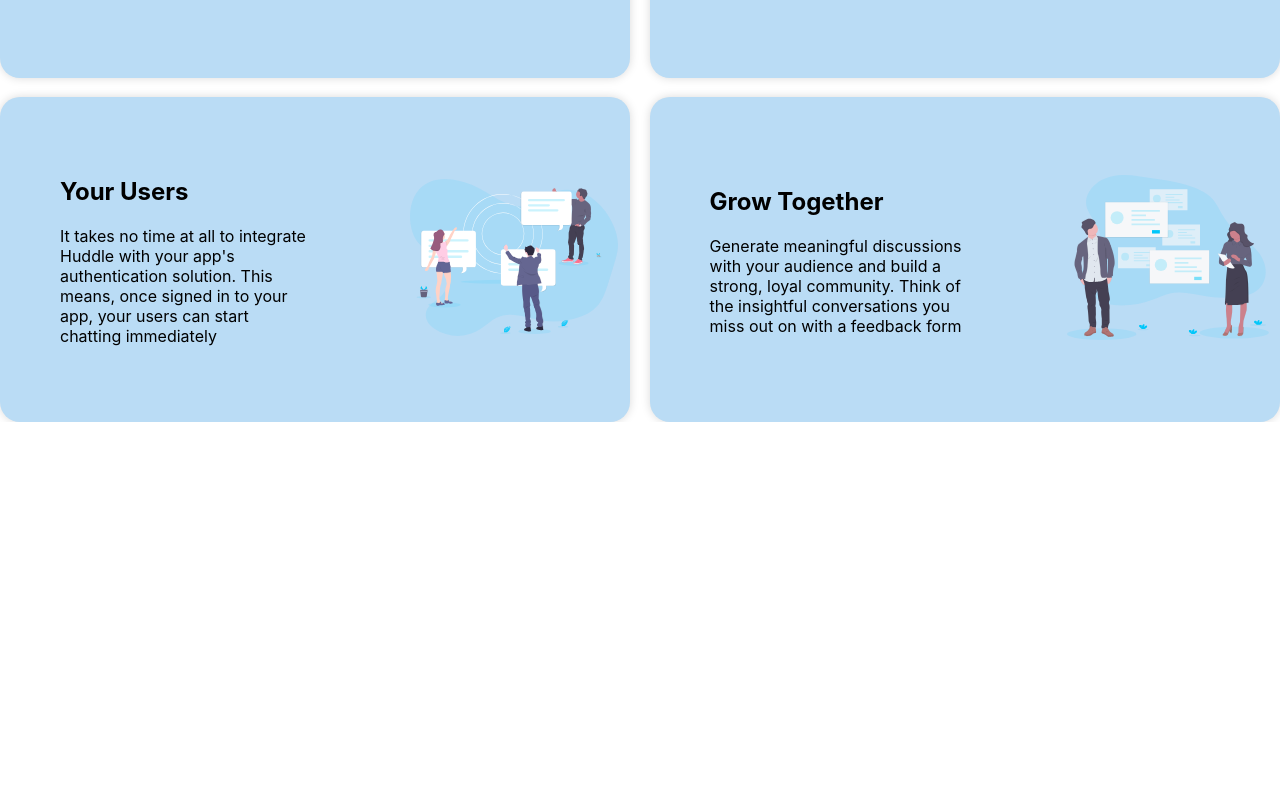
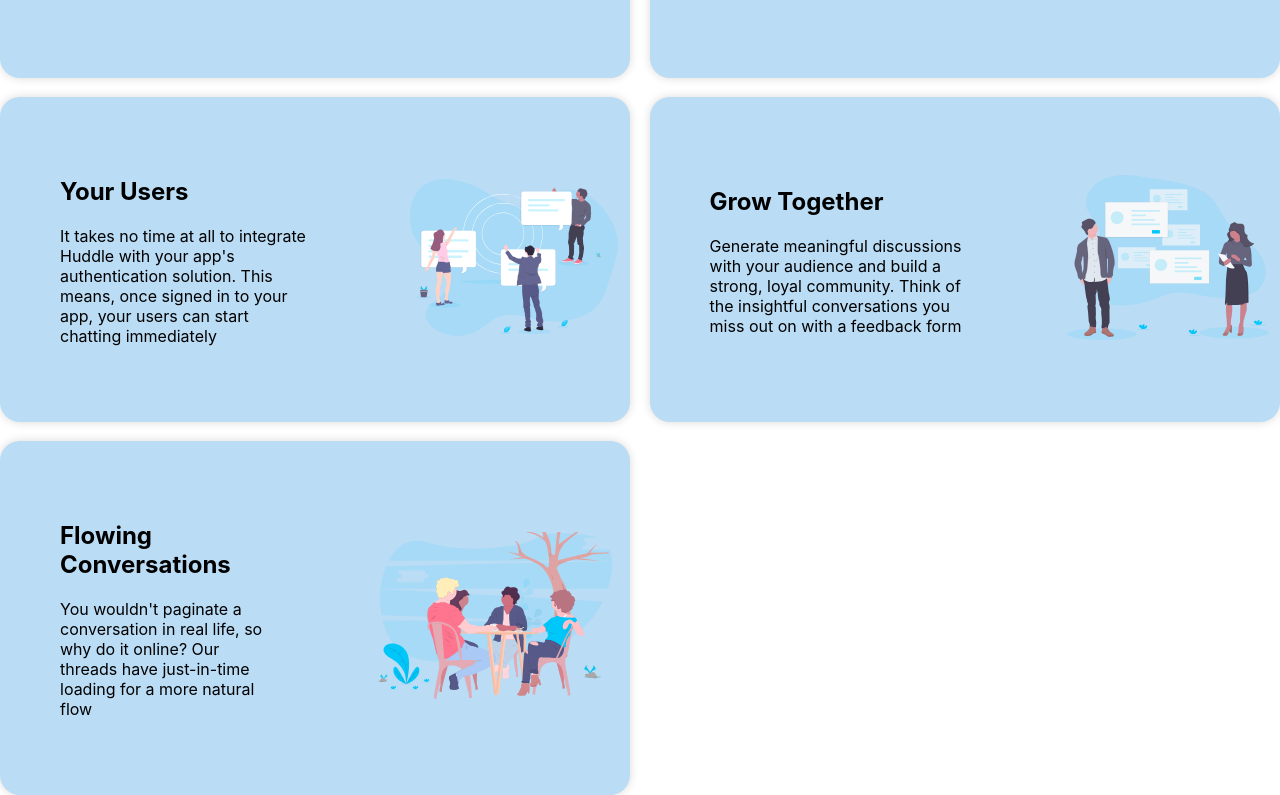
Before and after one commit to darshak1503/next-js_learning, a Next.js app: page / in a window 1280 px wide. Shown: the part 928-1723 px from the top of the page. Before the commit the page ends 1350 px from the top, so only its background shows below. Built offline with nearby package versions, Linux system fonts and the light colour scheme.

Commit message:
grid 5 card design done in home page

```diff
--- a/components/Grid.js
+++ b/components/Grid.js
@@ -63,6 +63,16 @@ export default function Grid() {
               <img src= './images/illustration-grow-together.svg' alt="" />
             </div>
           </Stylegrid>
+          <Stylegrid>
+            <div>
+              <h2>Flowing Conversations</h2>
+              <p>You wouldn't paginate a conversation in real life, so why do it online? Our threads have just-in-time loading for a more natural flow</p>
+            </div>
+            <div>
+              <img src= './images/illustration-flowing-conversation.svg' alt="" />
+            </div>
+          </Stylegrid>
+
       </Div>
 
     </>
--- a/components/Style/Grid.styled.js
+++ b/components/Style/Grid.styled.js
@@ -61,9 +61,6 @@ export const Stylegrid = styled.div`
     width: 80%;
   }
 `;
-
-
-
 export const Div = styled.div`
   display: grid;
   grid-template-columns: repeat(2, 1fr);
```
